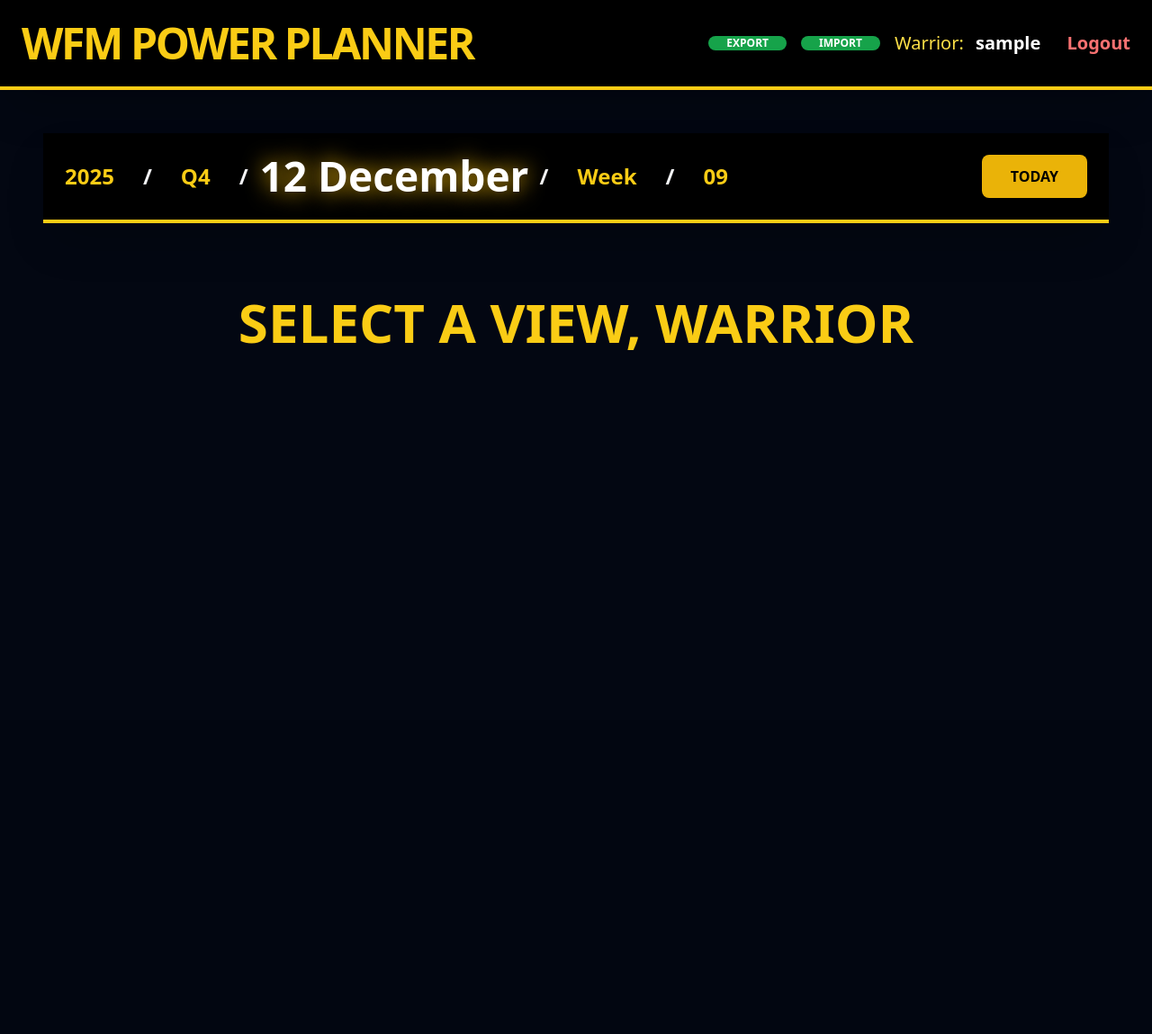
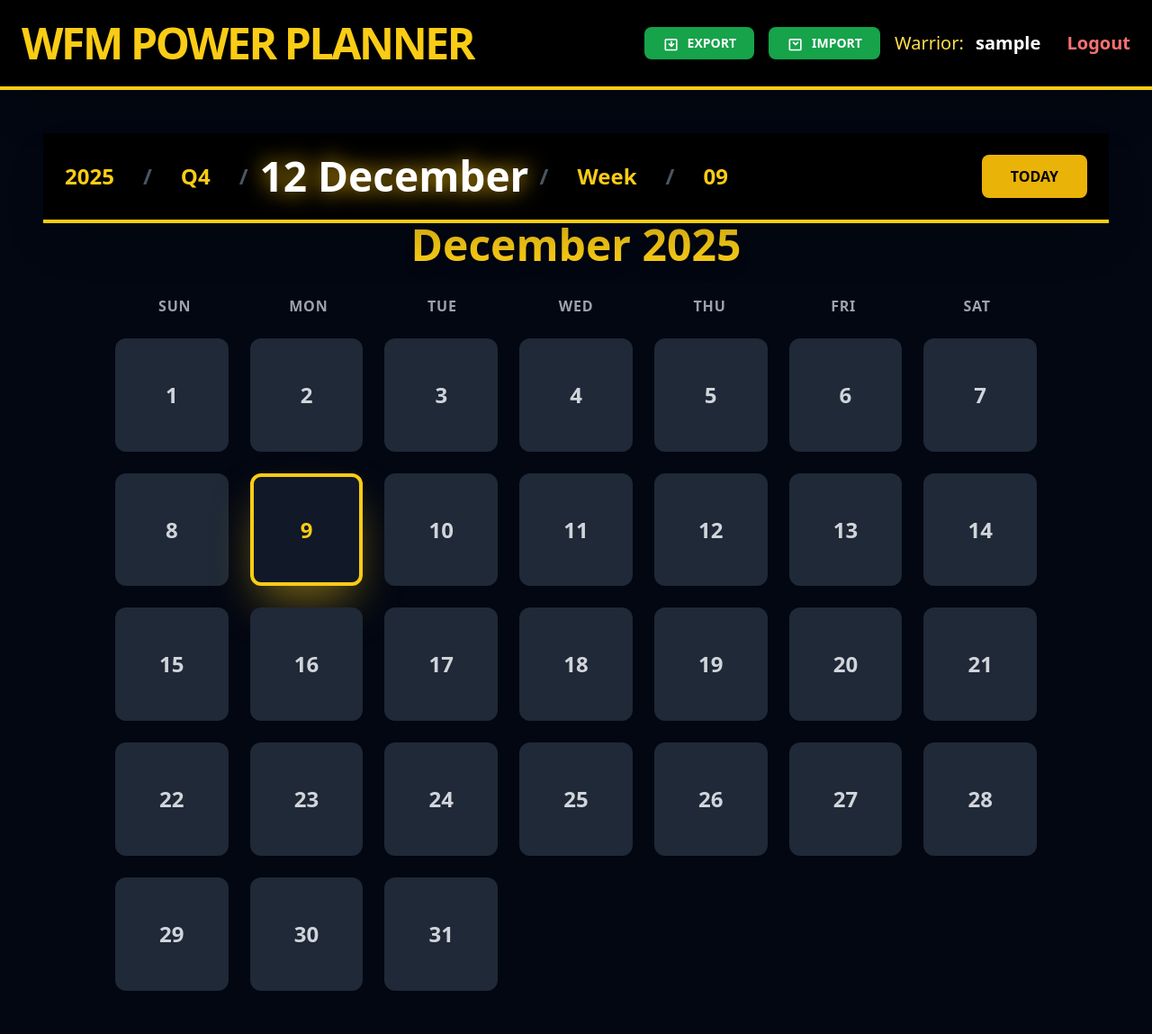
Before and after one commit to wmfmorgan/wfm-power-planner, a Flask app: page /calendar in a window 1280 px wide. Shown: the whole page at 90% size. Before the commit the page ends 389 px from the top, so only its background shows below. Run offline with Flask 3, Linux system fonts and the light colour scheme; the visitor is signed in with stand-in values (Sample User, id 1).

Commit message:
month calendar view

```diff
--- a/app/__init__.py
+++ b/app/__init__.py
@@ -8,6 +8,7 @@
 from .config import Config
 from .extensions import db, login_manager, bcrypt
 from datetime import datetime
+from calendar import monthrange
 
 # BLUEPRINTS — IMPORTED ONCE, REGISTERED ONCE
 from .auth_routes import auth_bp
@@ -60,5 +61,9 @@
     def inject_now():
         return {'now': datetime.utcnow()}
 
+    @app.template_filter('days_in_month')
+    def days_in_month(year, month):
+        """Return number of days in given year/month — used by month grid"""
+        return monthrange(int(year), int(month))[1]
 
     return app
--- a/app/static/css/input.css
+++ b/app/static/css/input.css
@@ -1,3 +1,8 @@
 @tailwind base;
 @tailwind components;
 @tailwind utilities;
+
+/* FORCE GRID TO WORK — THIS IS THE MISSING PIECE */
+.grid-cols-7 {
+  grid-template-columns: repeat(7, minmax(0, 1fr));
+}
--- a/app/templates/calendar/base_calendar.html
+++ b/app/templates/calendar/base_calendar.html
@@ -10,11 +10,18 @@
   {% include "calendar/partials/nav_bar.html" %}
 
   <div id="calendar-view-container">
-    {% block calendar_content %}
+    {# Dynamically load the correct view template #}
+    {% if current_view == 'month' %}
+      {% include "calendar/month.html" %}
+    {% elif current_view == 'week' %}
+      <div class="text-center py-20"><h2 class="text-6xl font-black text-yellow-400">WEEK VIEW COMING IN STEP 2.3</h2></div>
+    {% elif current_view == 'day' %}
+      <div class="text-center py-20"><h2 class="text-6xl font-black text-yellow-400">DAY VIEW COMING IN STEP 2.4</h2></div>
+    {% else %}
       <div class="text-center py-20">
         <h2 class="text-6xl font-black text-yellow-400">SELECT A VIEW, WARRIOR</h2>
       </div>
-    {% endblock %}
+    {% endif %}
   </div>
 </div>
 {% endblock %}
--- /dev/null
+++ b/app/templates/calendar/month.html
@@ -0,0 +1,37 @@
+{# templates/calendar/month.html — FINAL SUNDAY-FIRST GRID, NO FILTERS, PURE PROTEIN #}
+<div class="max-w-5xl mx-auto">
+  <h2 class="text-5xl font-black text-yellow-400 mb-8 text-center drop-shadow-lg">
+    {{ month|month_name }} {{ year }}
+  </h2>
+
+  <!-- WEEKDAY HEADER — FIXED WITH grid-cols-7 -->
+  <div class="grid grid-cols-7 gap-4 text-center font-bold text-gray-400 mb-6 uppercase tracking-wider">
+    <div>SUN</div><div>MON</div><div>TUE</div><div>WED</div><div>THU</div><div>FRI</div><div>SAT</div>
+  </div>
+
+  <!-- MAIN GRID — THIS IS THE MONEY: grid-cols-7, gap-6, aspect-square -->
+  <div class="grid grid-cols-7 gap-6 text-2xl font-bold">
+    {# SIMPLE SUNDAY-FIRST OFFSET (0 = Sunday) #}
+    {% set jan1_weekday = (year * 365 + year//4 - year//100 + year//400 + [0,31,59,90,120,151,181,212,243,273,304,334][month-1]) % 7 %}
+    {% set start_offset = (jan1_weekday + 6) % 7 %} {# +6 shifts to Sunday = 0 #}
+
+    <!-- Leading blanks -->
+    {% for _ in range(start_offset) %}
+      <div class="aspect-square"></div>
+    {% endfor %}
+
+    <!-- Days of the month -->
+    {% for day in range(1, year|days_in_month(month) + 1) %}
+      {% set is_today = (year == now.year and month == now.month and day == now.day) %}
+      <a href="{{ url_for('calendar.calendar_view', view='day', year=year, month=month, day=day) }}"
+         class="aspect-square flex items-center justify-center rounded-xl transition-all hover:bg-gray-800 hover:scale-110
+                {% if is_today %}
+                  bg-gray-900 border-4 border-yellow-400 shadow-2xl shadow-yellow-400/50 text-yellow-400 font-black
+                {% else %}
+                  bg-gray-800 text-gray-300
+                {% endif %}">
+        {{ day }}
+      </a>
+    {% endfor %}
+  </div>
+</div>
```
Also changed, not shown: app/static/css/tailwind.min.css, changelog.md.
